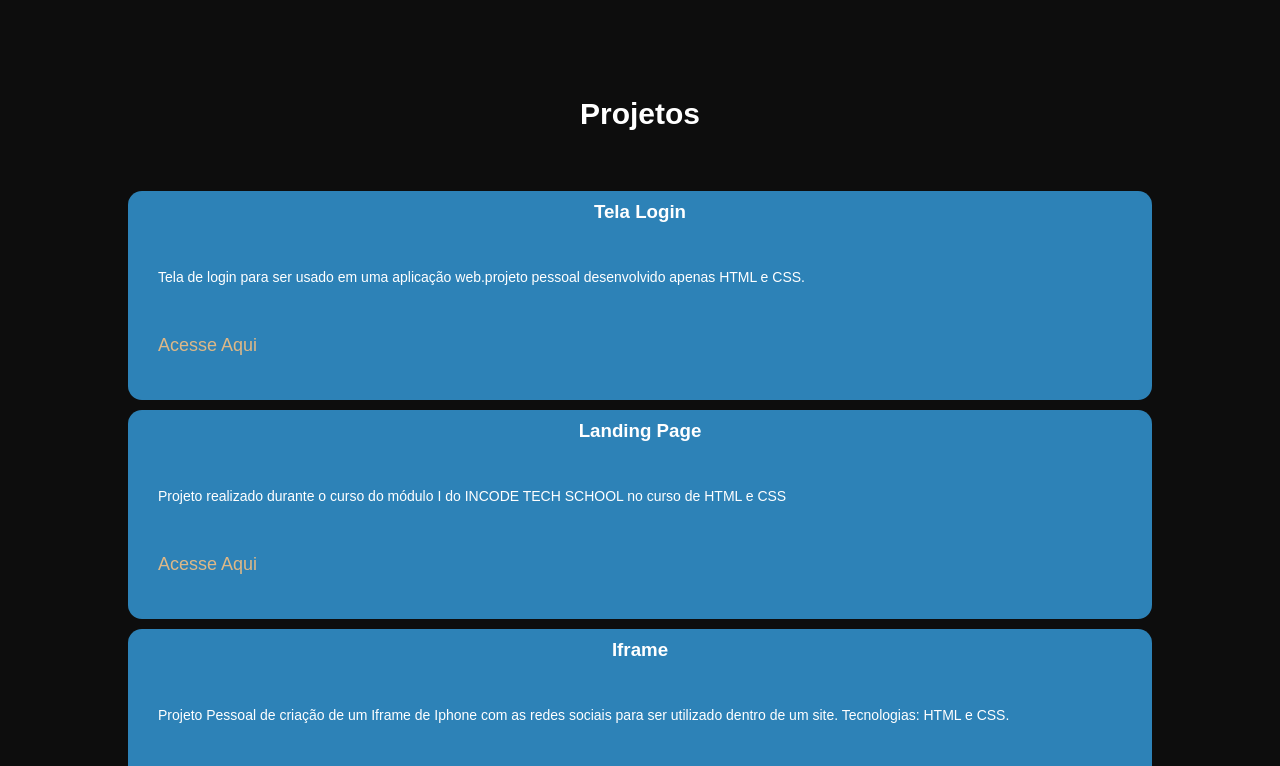
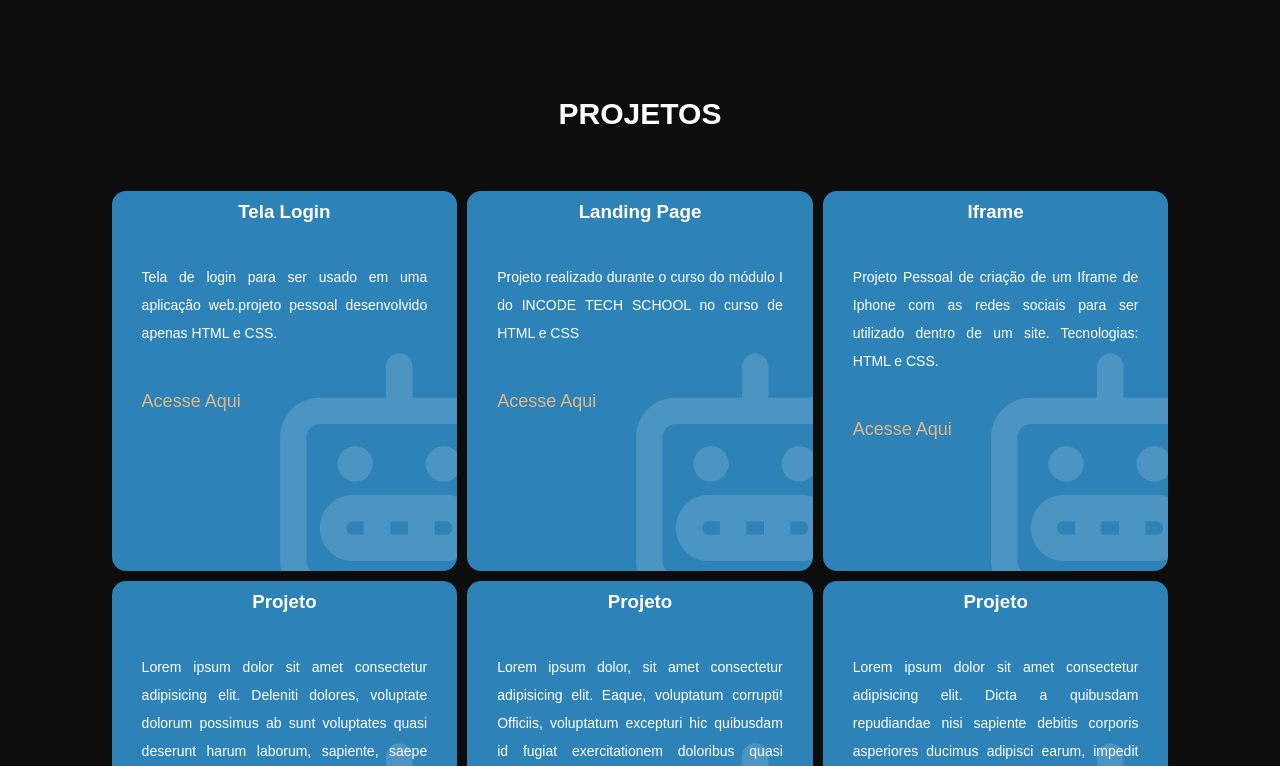
Before and after one commit to etivaldosouza/meuportfolio, a plain HTML site: page index.html in a window 1280 px wide. Shown: the part 1745-2511 px from the top of the page. Drawn offline with Linux system fonts and the light colour scheme; a web font is replaced by a local one.

Commit message:
atualizado telas grandes

```diff
--- a/estilos/media-query.css
+++ b/estilos/media-query.css
@@ -58,11 +58,7 @@ grandes telas: acima de 1200px
         align-items: center;
         gap: 10px;
     }
-    .projetos-cards{
-        width: 80vw;
-        height: auto;
 
-    }
 }
 
 @media screen and (min-width: 992px) {
@@ -107,4 +103,21 @@ grandes telas: acima de 1200px
         text-indent: 40px;
 
     }
+    .projetos-container-cards{
+        display: flex;
+        flex-flow: row wrap;
+        justify-content: center;
+        align-items: center;
+        width: 90%;
+        height: auto;
+        margin: auto;
+
+
+    }
+
+    .projetos-cards{
+        width: 30%;
+        max-width: 500px;
+        height: 380px;
+    }
 }
--- a/estilos/style.css
+++ b/estilos/style.css
@@ -171,8 +171,11 @@ body{
     width: 80%;
     height: auto;
     border-radius: 14px;
+    background-image: url('../imagens/Robot.png');
+    background-repeat: no-repeat;
+    background-position: right bottom;
+}
 
-}
 .projetos-titulo-principal{
     text-align: center;
     margin-bottom: 60px;
@@ -198,7 +201,6 @@ body{
     color: burlywood;
     font-size: 18px;
 }
-
 
 .rodape{
 
--- a/index.html
+++ b/index.html
@@ -75,7 +75,7 @@
        </section>
 
        <section id="projetos" class="projetos">
-            <h2 class="projetos-titulo-principal">Projetos</h2>
+            <h2 class="projetos-titulo-principal">PROJETOS</h2>
             <div class="projetos-container-cards">
                 <article class="projetos-cards">
                     <h3 class="projetos-titulo">Tela Login</h3>
```
